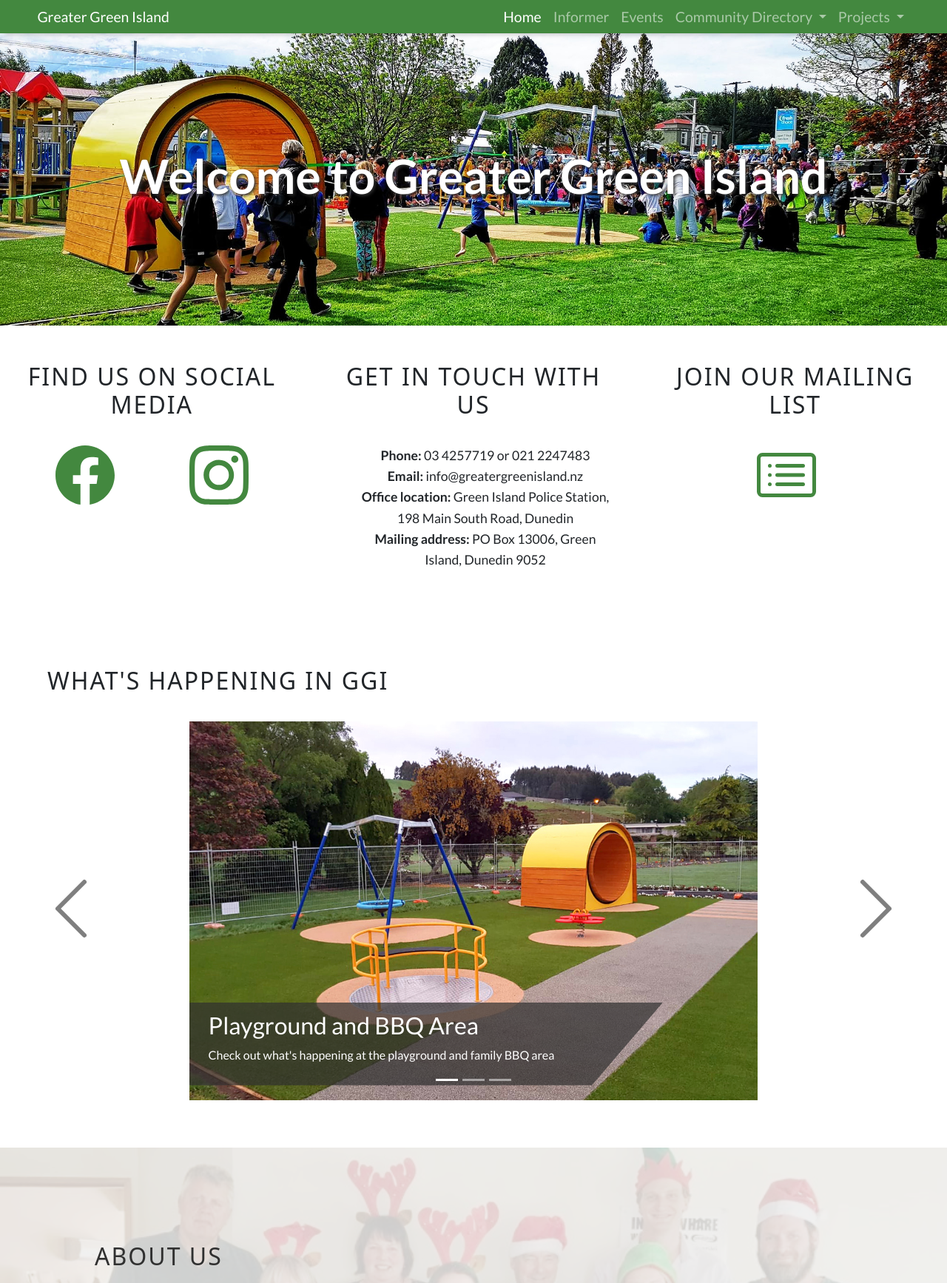
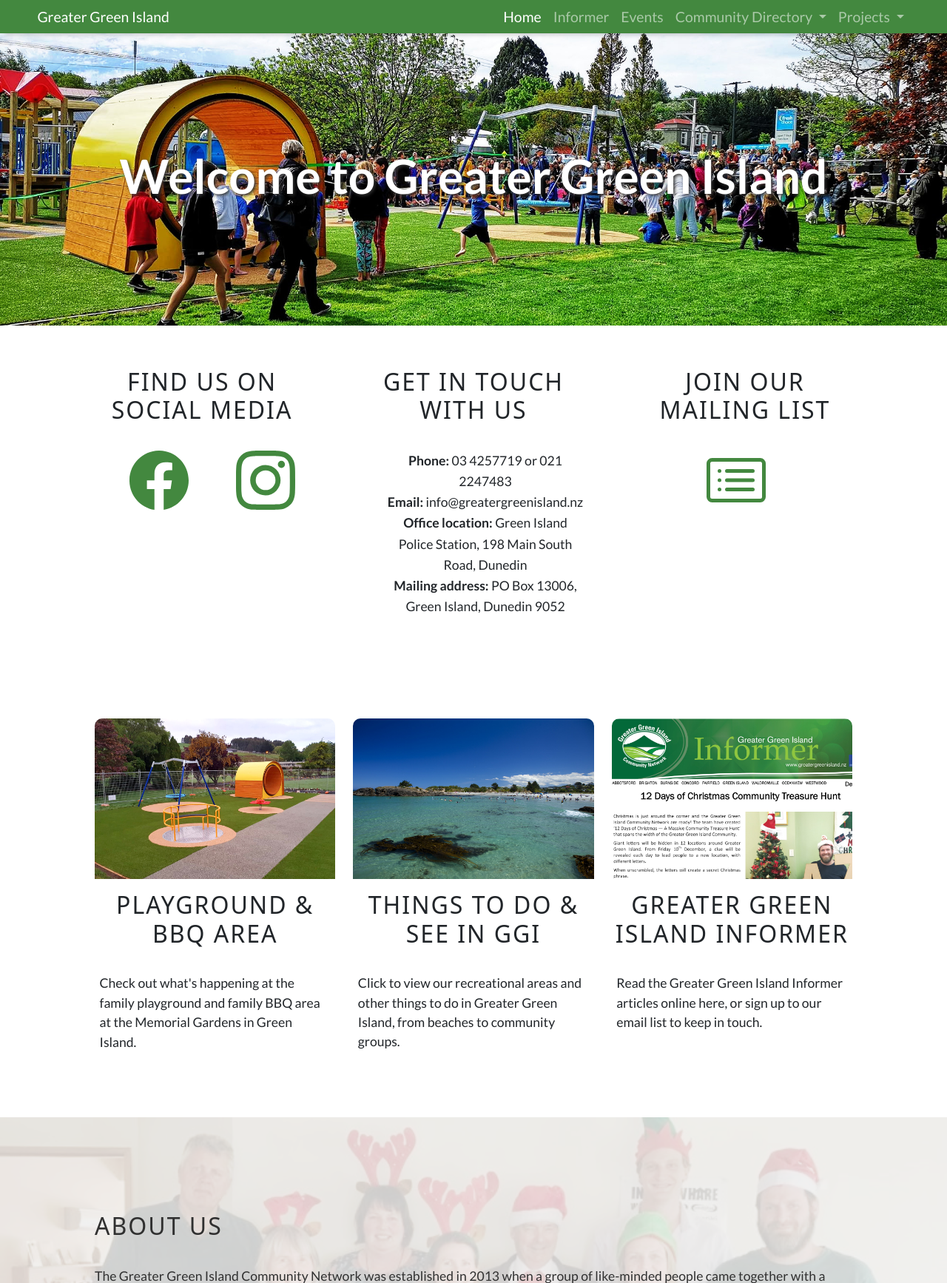
Before and after one commit to 0710160/ggi, a Flask app: page / in a window 1280 px wide. Shown: the top 1734 px of the page at 74% size. Run offline with Flask 2, Linux system fonts and the light colour scheme; some libraries are stand-ins or nearby versions; some web fonts are replaced.

Commit message:
Remove carousel for desktop, replace with static cards.

```diff
--- a/static/styles.css
+++ b/static/styles.css
@@ -195,7 +195,27 @@
   height: 6rem;
 }
 
-/*---------------------------------j-------------------------------------------
+/*----------------------------------------------------------------------------
+CARDS (TO REPLACE CAROUSEL ON DESKTOP)
+-----------------------------------------------------------------------------*/
+.box-row {
+   padding: 0 10%;
+}
+
+.box-card {
+  border-radius: 10px 10px 0 0;
+}
+
+.box-row h4 {
+  margin: 5% auto 2% auto;
+  text-align: center;
+}
+
+.box-row p {
+  margin: 0 2%;
+}
+
+/*----------------------------------------------------------------------------
 INFORMER
 -----------------------------------------------------------------------------*/
 .article-img {
@@ -222,15 +242,15 @@
 }
 
 
-/*---------------------------------j-------------------------------------------
-LOGIn
+/*----------------------------------------------------------------------------
+LOGIN
 -----------------------------------------------------------------------------*/
 .login{
   height: 80vh;
 }
 
 
-/*---------------------------------j-------------------------------------------
+/*----------------------------------------------------------------------------
 MAILING
 -----------------------------------------------------------------------------*/
 .mailing {
@@ -246,7 +266,7 @@
   background-color: var(--theme);
 }
 
-/*---------------------------------j-------------------------------------------
+/*----------------------------------------------------------------------------
 FOOTER
 -----------------------------------------------------------------------------*/
 footer {
@@ -314,7 +334,11 @@
   }
 
   .contact-row {
-    padding: 2%;
+  margin: 0 7% 5% 7%;
+  }
+
+  .contact-col {
+    padding: 3%;
     text-align: center;
   }
 
--- a/templates/index.html
+++ b/templates/index.html
@@ -58,8 +58,8 @@
 
   <!-- Desktop Contact & Socials -->
   <div class="container desktop-contacts">
-    <div class="row justify-content-evenly">
-      <div class="col-4 contact-row">
+    <div class="row contact-row justify-content-evenly">
+      <div class="col-4 contact-col">
         <h4>Find us on social media</h4>
         <div class="row justify-content-evenly">
           <div class="col-4">
@@ -74,7 +74,7 @@
           </div>
         </div>
       </div>
-      <div class="col-4 contact contact-row">
+      <div class="col-4 contact contact-col">
         <h4>Get in touch with us</h4>
         <ul>
           <li><b>Phone:</b> 03 4257719 or 021 2247483</li>
@@ -83,7 +83,7 @@
           <li><b>Mailing address:</b> PO Box 13006, Green Island, Dunedin 9052</li>
         </ul>
       </div>
-      <div class="col-4 contact-row">
+      <div class="col-4 contact-col">
         <h4>Join our mailing list</h4>
         <a href="{{ url_for('mailings') }}"><svg class="animate-icon animate-3 bi ms-3" viewbox="0 0 24 24" width="120" height="120" fill="#43883fff" ;>
             <use xlink:href="#mailing" />
@@ -94,8 +94,8 @@
 
 
 
-  <!-- Carousel -->
-  <div class="carousel-section">
+  <!-- Carousel (mobile only)-->
+  <div class="carousel-section mobile-div">
   <h4>What's happening in GGI</h4>
   <div id="carouselControls" class="carousel slide" data-bs-ride="carousel" data-bs-interval="false">
     <div class="carousel-inner">
@@ -151,6 +151,37 @@
   </div>
 
 
+<!-- Link Cards (desktop only, replaces carousel) -->
+  <div class="container desktop-contacts">
+    <div class="row box-row">
+
+      <div class="col-4">
+          <a href="{{url_for('playground') }}">
+            <img src="static/images/playground.jpg" class="d-block mx-lg-auto img-fluid box-card" loading="lazy">
+          </a>
+          <h4>Playground & BBQ Area</h4>
+          <p>Check out what's happening at the family playground and family BBQ area at the Memorial Gardens in Green Island.</p>
+      </div>
+
+      <div class="col-4">
+          <a href="{{url_for('things') }}" >
+            <img src="static/images/brighton-beach.jpg" class="d-block mx-lg-auto img-fluid box-card" loading="lazy">
+          </a>
+          <h4>Things to Do & See in GGI</h4>
+          <p>Click to view our recreational areas and other things to do in Greater Green Island, from beaches to community groups.</p>
+      </div>
+
+      <div class="col-4">
+          <a href="{{url_for('informer') }}">
+            <img src="static/images/informer.png" class="d-block mx-lg-auto img-fluid box-card" loading="lazy">
+          </a>
+          <h4>Greater Green Island Informer</h4>
+          <p>Read the Greater Green Island Informer articles online here, or sign up to our email list to keep in touch.</p>
+      </div>
+
+    </div>
+  </div>
+
   <!-- About -->
   <div class="content container-fluid about-us">
     <h4>About us</h4>
```
